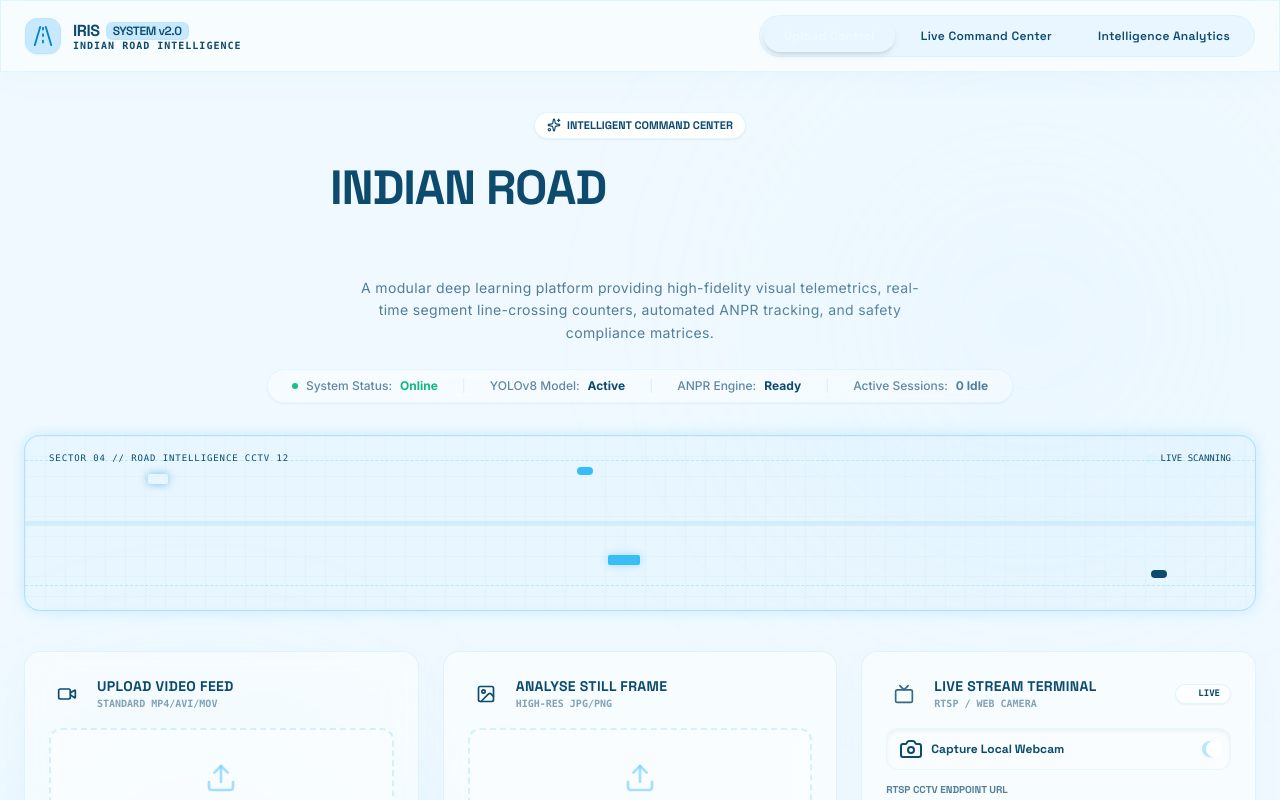
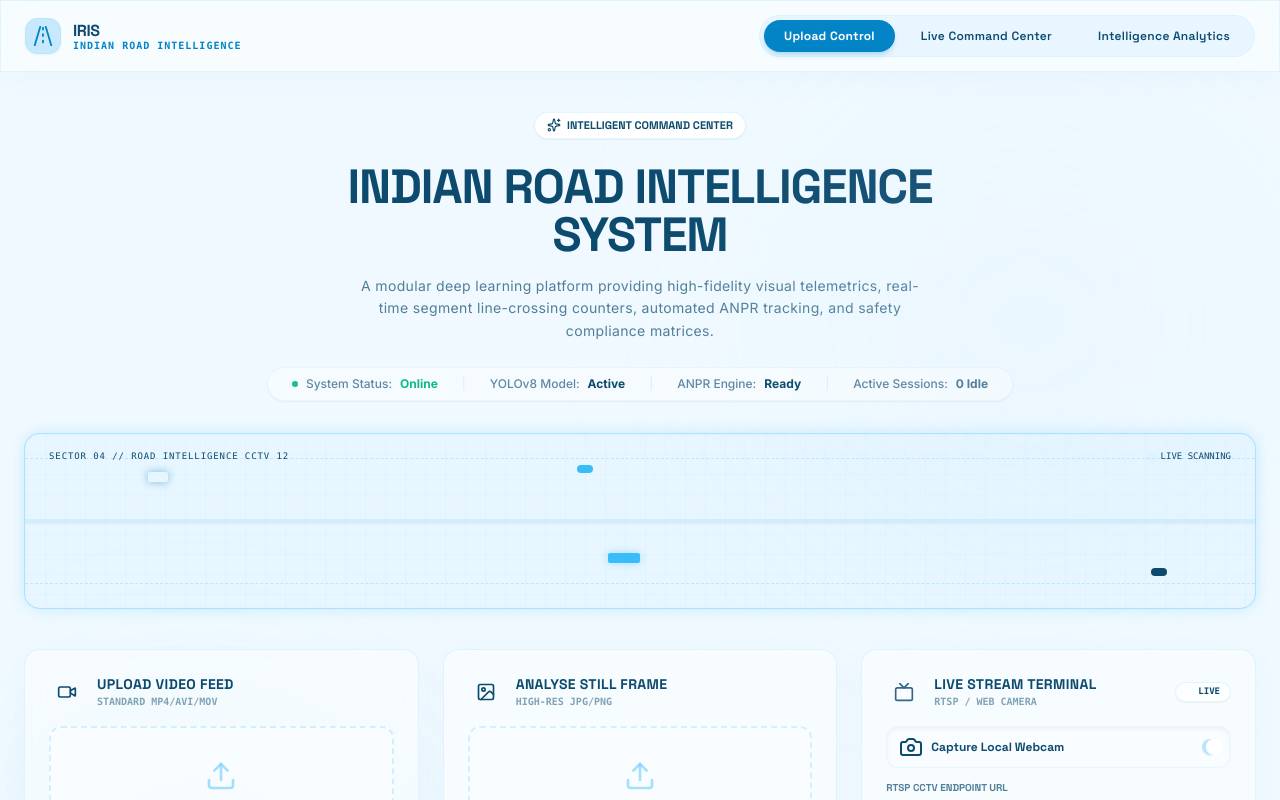
Before and after one commit to lohith400/Video-analysis, a React (Vite) app in the folder frontend/: page / in a window 1280 px wide. Shown: the top 800 px of the page. Built offline with nearby package versions, Linux system fonts and the light colour scheme.

Commit message:
ui update

```diff
--- a/frontend/src/components/Navbar.jsx
+++ b/frontend/src/components/Navbar.jsx
@@ -32,13 +32,10 @@ export default function Navbar() {
             <span className="absolute -top-0.5 -right-0.5 w-2 h-2 rounded-full bg-sky-default live-pulse" />
           </div>
           <div className="flex flex-col">
-            <span className="font-heading font-extrabold text-base tracking-tight text-sky-dark leading-tight flex items-center gap-1.5">
+            <span className="font-heading font-extrabold text-base tracking-tight text-sky-dark leading-tight">
               IRIS
-              <span className="text-xs font-normal text-sky-default px-1.5 py-0.2 bg-sky-surface border border-sky-border/50 rounded-md font-heading font-semibold">
-                SYSTEM v2.0
-              </span>
             </span>
-            <span className="text-[10px] text-sky-default/80 tracking-widest uppercase font-mono font-bold leading-none">
+            <span className="text-[10px] text-[#0284C7] tracking-widest uppercase font-mono font-bold leading-none">
               Indian Road Intelligence
             </span>
           </div>
@@ -58,13 +55,13 @@ export default function Navbar() {
                   {isActive && (
                     <motion.div
                       layoutId="active-nav-indicator"
-                      className="absolute inset-0 bg-sky-default rounded-full shadow-md shadow-sky-default/20"
+                      className="absolute inset-0 bg-[#0284C7] rounded-full shadow-md shadow-[#0284C7]/20"
                       transition={{ type: "spring", stiffness: 380, damping: 30 }}
                     />
                   )}
                   <span
                     className={`relative z-10 font-heading transition-colors duration-300 ${
-                      isActive ? "text-sky-lightest font-bold" : "text-sky-dark hover:text-sky-default"
+                      isActive ? "text-white font-bold" : "text-sky-dark hover:text-[#0284C7]"
                     }`}
                   >
                     {label}
--- a/frontend/src/pages/Home.jsx
+++ b/frontend/src/pages/Home.jsx
@@ -255,8 +255,8 @@ export default function Home() {
             </span>
           </div>
 
-          <h1 className="font-heading font-extrabold text-4xl sm:text-5xl tracking-tight text-sky-dark leading-none mb-4 uppercase">
-            Indian Road <span className="text-transparent bg-clip-text bg-gradient-to-r from-sky-default to-sky-dark">Intelligence System</span>
+          <h1 className="font-heading font-extrabold text-4xl sm:text-5xl tracking-tight text-[#0C4A6E] leading-tight mb-4 uppercase">
+            Indian Road Intelligence System
           </h1>
 
           <p className="text-sm text-sky-dark/70 font-sans tracking-wide leading-relaxed max-w-xl mb-6">
```
